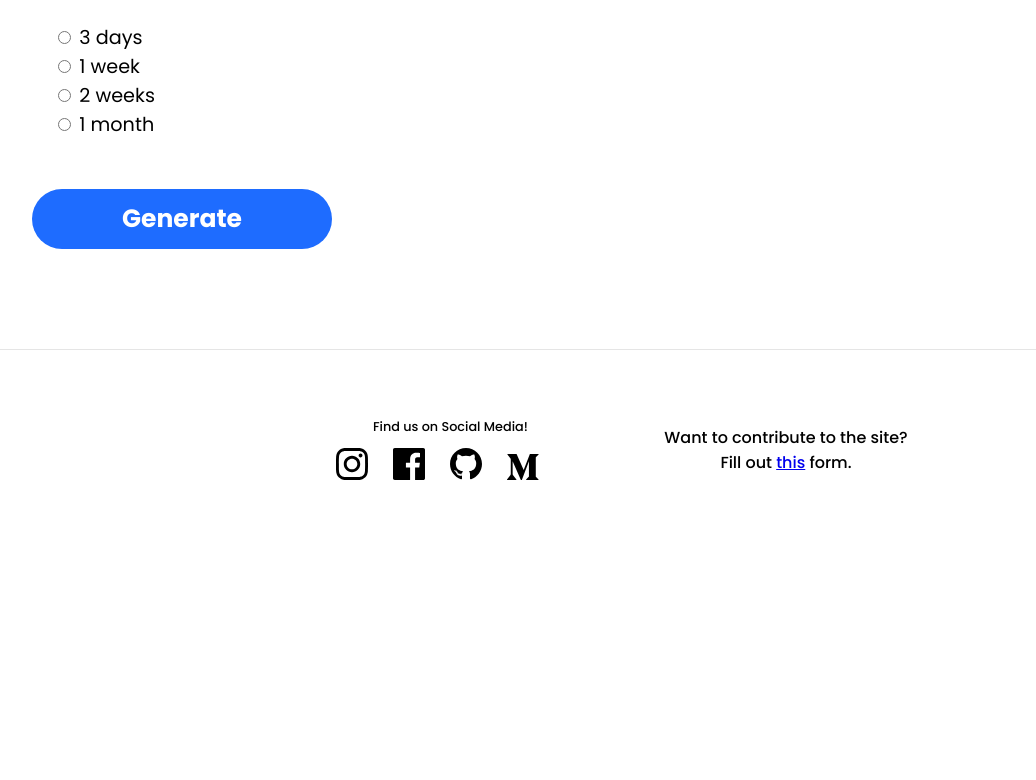
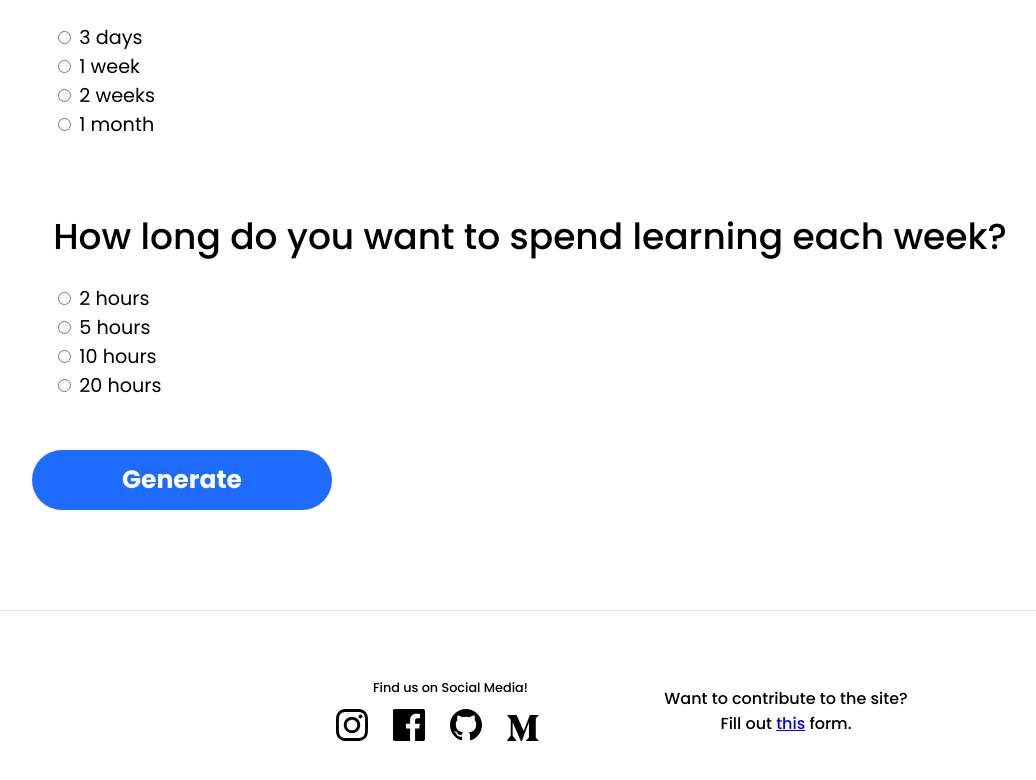
Before and after one commit to uclaacm/dev-pathways, a React (Create React App) app: page /quiz in a window 1280 px wide. Shown: the part 1243-2023 px from the top of the page, without its empty margins (18-1054 px from the left). Before the commit the page ends 1792 px from the top, so only its background shows below. Built offline with nearby package versions, Linux system fonts and the light colour scheme.

Commit message:
added a question to Quiz.js

```diff
--- a/src/pages/Quiz/Quiz.js
+++ b/src/pages/Quiz/Quiz.js
@@ -44,6 +44,11 @@ const Quiz = () => {
                 choices={["3 days", "1 week", "2 weeks", "1 month"]}
                 onChange={onChoiceSelection}
             />
+            <QuizQuestion
+                question="How long do you want to spend learning each week?"
+                choices={["2 hours", "5 hours", "10 hours", "20 hours"]}
+                onChange={onChoiceSelection}
+            />
             <SolidButton
                 className="goto-pathway-button"
                 text="Generate"
```
Also changed, not shown: 1 other file (tests, documents, lock files or other folders).
